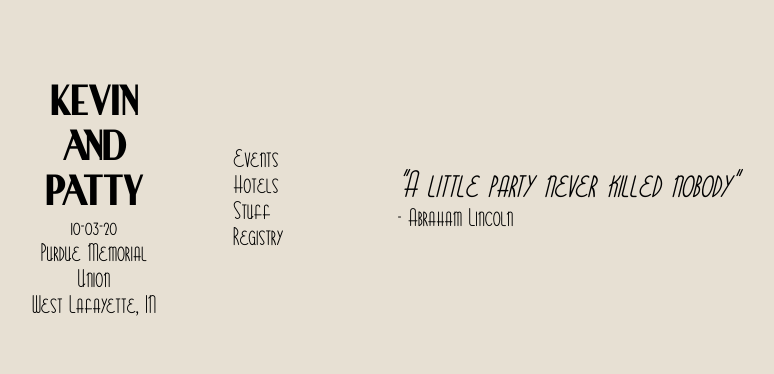
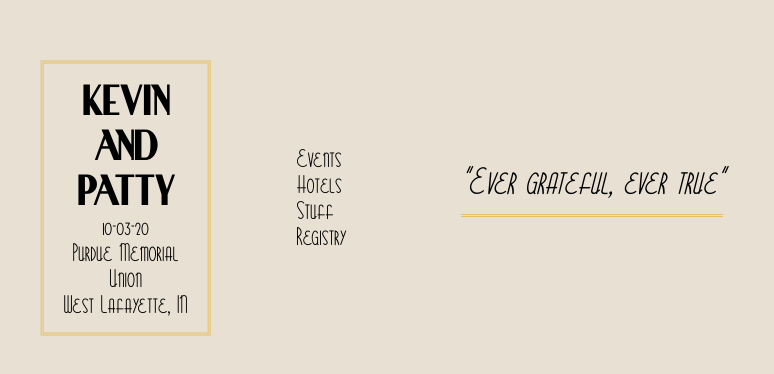
Before and after one commit to kevinandpatty/kevinandpatty.github.io, a plain HTML site: page index.html in a window 1280 px wide. Shown: the part 210-584 px from the top of the page, without its empty margins (53-827 px from the left). Drawn offline with Linux system fonts and the light colour scheme.

Commit message:
added gold accents

```diff
--- a/index.html
+++ b/index.html
@@ -31,8 +31,8 @@
 
 		<div id="body-container">
 			<div id="content">
-				<em>"A little party never killed nobody"</em><br />
-				- Abraham Lincoln
+				<em>"Ever grateful, ever true"</em><br />
+				<hr />
 			</div>
 		</div>
 
--- a/kandp.css
+++ b/kandp.css
@@ -52,8 +52,17 @@ em {
   font-size: 36px;
 }
 
+hr {
+    border: none;
+    border-top: 3px double #e7c061;
+    color: #e7c061;
+    overflow: visible;
+    text-align: center;
+    height: 5px;
+}
+
 #title-container {
-  width:22%;
+  width:27%;
   float:left;
   height:100vh;
   position:relative;
@@ -65,6 +74,9 @@ em {
   left: 50%;
   transform: translate(-50%, -50%);
   text-align: center;
+  padding: 15px;
+  border-style: double;
+  border-color: #e7c061;
 }
 
 
@@ -84,8 +96,8 @@ em {
 
 #body-container{
   width:60%;
-    float:left;
-    height:100vh;
+  float:left;
+  height:100vh;
   position:relative;
 }
 
```
